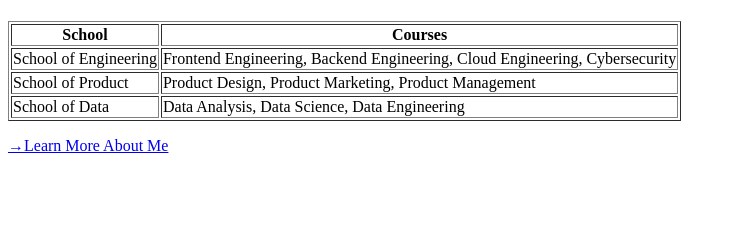
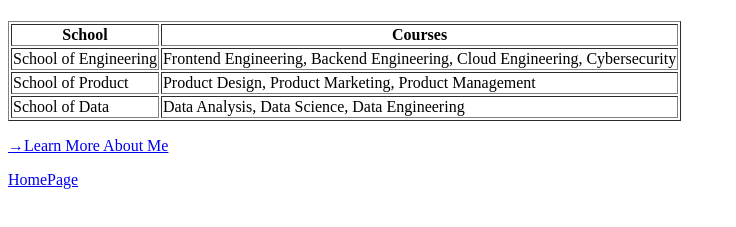
Before and after one commit to Pattie-pearl/ALT-ASSIGNMENTS, a plain HTML site: page Assignment 2/index.html in a window 1280 px wide. Shown: the part 59-286 px from the top of the page, without its empty margins (0-736 px from the left). Drawn offline with Linux system fonts and the light colour scheme.

Commit message:
Update index.html

```diff
--- a/Assignment 2/index.html
+++ b/Assignment 2/index.html
@@ -31,5 +31,6 @@
         </tbody>
     </table>
     <p><a href="./media.html">→Learn More About Me</a></p>
+    <a href=./index.html>HomePage</a>
 </body>
 </html>
```
